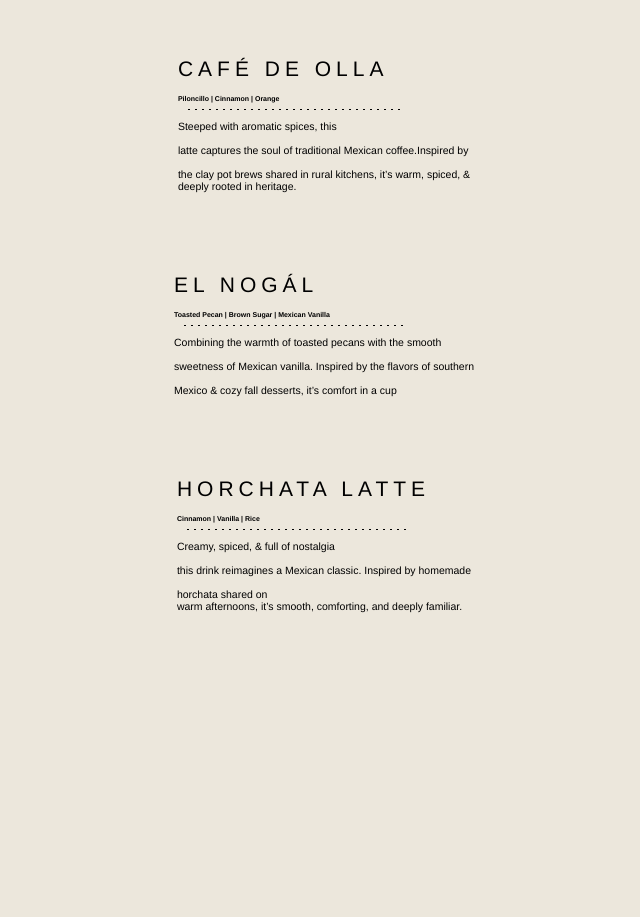
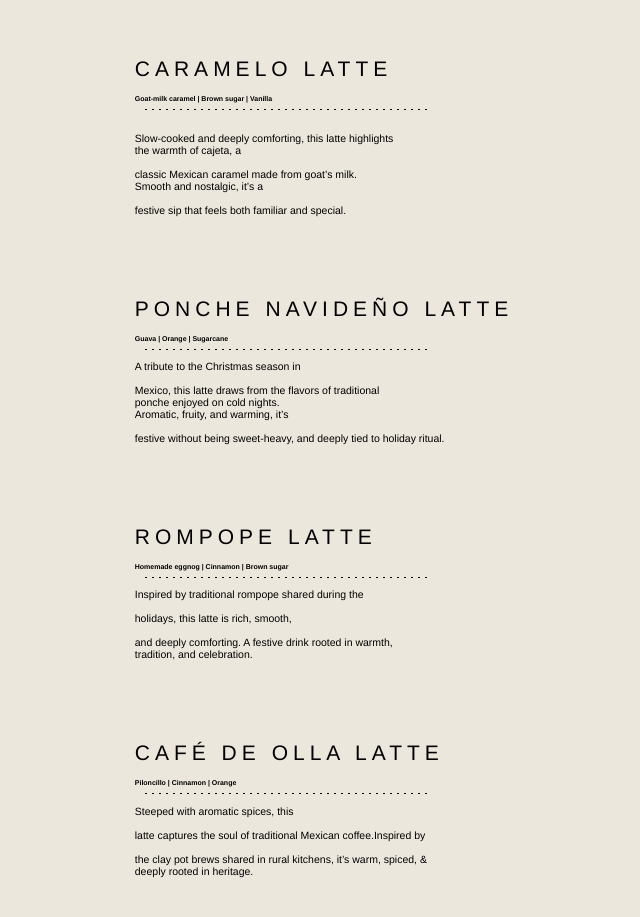
Before and after one commit to hernandez11/buenos-diaz, a React (Vite) app: page / in a window 1280 px wide. Shown: the part 1920-2837 px from the top of the page, without its empty margins (316-956 px from the left). Before the commit the page ends 2711 px from the top, so only its background shows below. Built offline with nearby package versions, Linux system fonts and the light colour scheme; a web font is replaced by a local one.

Commit message:
updated styles for cards

```diff
--- a/src/components/pages/Home.tsx
+++ b/src/components/pages/Home.tsx
@@ -6,33 +6,47 @@ import { TooltipButton } from '../TooltipButton'
 
 const menuList: Menu[] = [
   {
-    title: 'CAFÉ DE OLLA',
+    title: 'CARAMELO LATTE',
+    subtitle: 'Goat-milk caramel | Brown sugar | Vanilla',
+    description: `
+    Slow-cooked and deeply comforting, this latte highlights
+    the warmth of cajeta, a
+
+    classic Mexican caramel made from goat’s milk.
+    Smooth and nostalgic, it’s a
+
+    festive sip that feels both familiar and special.`,
+  },
+  {
+    title: 'PONCHE NAVIDEÑO LATTE',
+    subtitle: 'Guava | Orange | Sugarcane',
+    description: `A tribute to the Christmas season in
+
+    Mexico, this latte draws from the flavors of traditional
+    ponche enjoyed on cold nights.
+    Aromatic, fruity, and warming, it’s
+
+    festive without being sweet-heavy, and deeply tied to holiday ritual.`,
+  },
+  {
+    title: 'ROMPOPE LATTE',
+    subtitle: 'Homemade eggnog | Cinnamon | Brown sugar',
+    description: `Inspired by traditional rompope shared during the
+
+    holidays, this latte is rich, smooth,
+
+    and deeply comforting. A festive drink rooted in warmth,
+    tradition, and celebration.`,
+  },
+  {
+    title: 'CAFÉ DE OLLA LATTE',
     subtitle: 'Piloncillo | Cinnamon | Orange',
     description: `Steeped with aromatic spices, this
 
   latte captures the soul of traditional Mexican coffee.Inspired by
 
   the clay pot brews shared in rural kitchens, it’s warm, spiced, &
-    deeply rooted in heritage.`,
-  },
-  {
-    title: 'EL NOGÁL',
-    subtitle: 'Toasted Pecan | Brown Sugar | Mexican Vanilla',
-    description: `Combining the warmth of toasted pecans with the smooth
-
-  sweetness of Mexican vanilla. Inspired by the flavors of southern
-
-  Mexico & cozy fall desserts, it’s comfort in a cup`,
-  },
-  {
-    title: 'HORCHATA LATTE',
-    subtitle: 'Cinnamon | Vanilla | Rice',
-    description: `Creamy, spiced, & full of nostalgia
-
-  this drink reimagines a Mexican classic. Inspired by homemade
-
-  horchata shared on
-  warm afternoons, it’s smooth, comforting, and deeply familiar.`,
+  deeply rooted in heritage.`,
   },
 ]
 
--- a/src/theme/StyledComponents.tsx
+++ b/src/theme/StyledComponents.tsx
@@ -95,19 +95,19 @@ export const StyledHome = styled.div`
   }
 
   .menuWrapper {
-    width: 50%;
-    background-color: bue;
-    margin: 10em 0;
-    text-align: start;
+    margin: 10em auto;
     display: flex;
     flex-direction: column;
-    justify-content: center;
-    align-items: center;
+    align-items: stretch;
+    width: fit-content;
+    max-width: 700px;
   }
 `
 
 export const StyledMenuCard = styled.div`
+  text-align: start;
   padding: 2em 0;
+
   > p {
     white-space: pre-line;
   }
```
